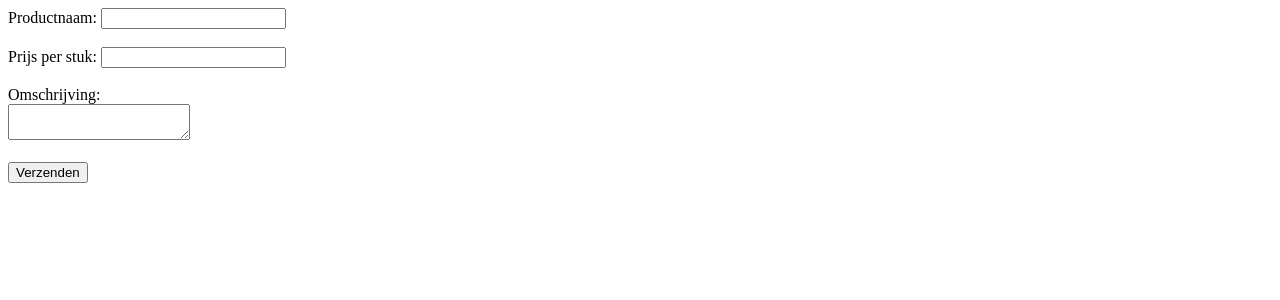
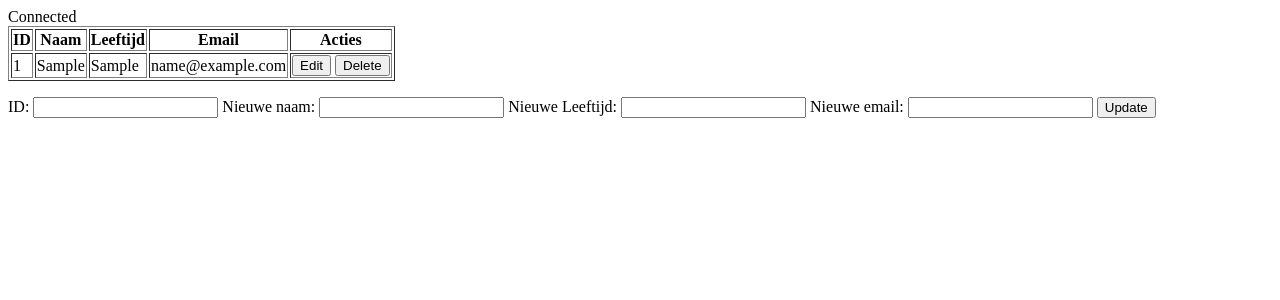
Before and after one commit to Jaberrrrr/Data, a PHP site: page /update.php in a window 1280 px wide. Shown: the top 300 px of the page. Run offline with PHP 8.4, Linux system fonts and the light colour scheme; tables that the repository leaves empty or names only in its code hold one stand-in row (values such as "Sample post").

Commit message:
Add files via upload

```diff
--- a/PDO/selectfunctie.php
+++ b/PDO/selectfunctie.php
@@ -1,6 +1,6 @@
 <?php
 class Database {
-    private $host = "localhost";
+    private $host = "localhost:3306";
     private $user = "root";
     private $password = "Jaber_2006";
     private $database = "fc";
@@ -39,17 +39,54 @@ class Database {
             echo "Fout bij selecteren van data: " . $e->getMessage();
         }
     }
+
+    public function updateData($id, $naam, $leeftijd, $email) {
+        try {
+            $query = "UPDATE opdracht2 SET naam = :naam, leeftijd = :leeftijd, Email = :email WHERE id = :id";
+            $stmt = $this->pdo->prepare($query);
+            $stmt->bindParam(':id', $id, PDO::PARAM_INT);
+            $stmt->bindParam(':naam', $naam, PDO::PARAM_STR);
+            $stmt->bindParam(':leeftijd', $leeftijd, PDO::PARAM_STR);
+            $stmt->bindParam(':email', $email, PDO::PARAM_STR);
+            $stmt->execute();
+            echo "Data is geupdate";
+
+            header("update.php");
+            exit();
+        } catch (PDOException $e) {
+            echo "Update failed: " . $e->getMessage();
+        }
+    }
+    public function deleteData($id) {
+        try {
+            $sql = "DELETE FROM opdracht2 WHERE id = :id";
+            $stmt = $this->pdo->prepare($sql);
+            $stmt->bindParam(':id', $id, PDO::PARAM_INT);
+            $stmt->execute();
+        } catch (PDOException $e) {
+            echo "Fout bij verwijderen van data: " . $e->getMessage();
+        }
+    }
 }
 
 $db = new Database();
 
+if ($_SERVER['REQUEST_METHOD'] === 'POST') {
+    if (isset($_POST['edit'])) {
+        header("Location: update.php?id={$_POST['id']}");
+        exit();
+    } elseif (isset($_POST['delete'])) {
+        $db->deleteData($_POST['id']);
+        header("Location: index.php");
+        exit();
+    }
+}
+
 $data = $db->selectData();
 printTable($data);
 
-$dataById = $db->selectData(1);
-printTable($dataById);
-
 function printTable($data) {
+    echo "<form method='post'>";
     echo "<table border='1'>";
     echo "<tr><th>ID</th><th>Naam</th><th>Leeftijd</th><th>Email</th><th>Acties</th></tr>";
     foreach ($data as $row) {
@@ -58,9 +95,14 @@ function printTable($data) {
         echo "<td>{$row['naam']}</td>";
         echo "<td>{$row['leeftijd']}</td>";
         echo "<td>{$row['email']}</td>";
-        echo "<td><button>Edit</button> <button>Delete</button></td>";
+        echo "<td>
+            <input type='hidden' name='id' value='{$row['id']}'>
+            <button type='submit' name='edit'>Edit</button>
+            <button type='submit' name='delete'>Delete</button>
+        </td>";
         echo "</tr>";
     }
     echo "</table>";
+    echo "</form>";
 }
 ?>
--- a/PDO/update.php
+++ b/PDO/update.php
@@ -1,61 +1,34 @@
 <?php
+require_once 'selectfunctie.php';
 
-$host = 'localhost:3307';
-$db   = 'winkell';
-$user = 'root';
-$pass = '';
-$charset = 'utf8mb4';
+if ($_SERVER["REQUEST_METHOD"] == "POST") {
+    $id = $_POST["id"];
+    $naam = $_POST["naam"];
+    $leeftijd = $_POST["leeftijd"];
+    $email = $_POST["email"];
 
-$dsn = "mysql:host=$host;dbname=$db;charset=$charset";
-$options = [
-    PDO::ATTR_ERRMODE            => PDO::ERRMODE_EXCEPTION,
-    PDO::ATTR_DEFAULT_FETCH_MODE => PDO::FETCH_ASSOC,
-    PDO::ATTR_EMULATE_PREPARES   => false,
-];
-try {
-    $pdo = new PDO($dsn, $user, $pass, $options);
-} catch (\PDOException $e) {
-    throw new \PDOException($e->getMessage(), (int)$e->getCode());
+
+
+    $database = new Database();
+    $database->updateData($id, $naam, $leeftijd, $email);
+
 }
 
-if ($_SERVER["REQUEST_METHOD"] == "POST") {
-    $productNaam = $_POST['product_naam'];
-    $prijsPerStuk = $_POST['prijs_per_stuk'];
-    $omschrijving = $_POST['omschrijving'];
-    $query = "INSERT INTO producten (product_naam, prijs_per_stuk, omschrijving) VALUES (:product_naam, :prijs_per_stuk, :omschrijving)";
-    try {
-        $stmt = $pdo->prepare($query);
-        $stmt->bindParam(':product_naam', $productNaam);
-        $stmt->bindParam(':prijs_per_stuk', $prijsPerStuk);
-        $stmt->bindParam(':omschrijving', $omschrijving);
-        $stmt->execute();
-    } catch (PDOException $e) { $e->getMessage();
-    }
-}
-
-if (isset($tweedeProductNaam)) {
-    echo "<h2>Tweede product:</h2>";
-    echo "<p>Productnaam: $tweedeProductNaam</p>";
-    echo "<p>Prijs per stuk: $tweedePrijsPerStuk</p>";
-    echo "<p>Omschrijving: $tweedeOmschrijving</p>";
-}
 
 ?>
 
-<!DOCTYPE html>
-<html>
-<head>
-    <title>Productformulier</title>
-</head>
-<body>
-    <form method="post" action="">
-        <label for="product_naam">Productnaam:</label>
-        <input type="text" id="product_naam" name="product_naam" required><br><br>
-        <label for="prijs_per_stuk">Prijs per stuk:</label>
-        <input type="number" id="prijs_per_stuk" name="prijs_per_stuk" required><br><br>
-        <label for="omschrijving">Omschrijving:</label><br>
-        <textarea id="omschrijving" name="omschrijving" required></textarea><br><br>
-        <input type="submit" value="Verzenden">
-    </form>
-</body>
-</html>
+<form method="post" action="update.php">
+    <label for="id">ID:</label>
+    <input type="text" name="id" required>
+
+    <label for="naam">Nieuwe naam:</label>
+    <input type="text" name="naam" required>
+
+    <label for="leeftijd">Nieuwe Leeftijd:</label>
+    <input type="number" name="leeftijd" required>
+
+    <label for="email">Nieuwe email:</label>
+    <input type="text" name="email" required>
+
+    <input type="submit" value="Update">
+</form>
```
Also changed, not shown: PDO/delete.php (+9 -20 lines).
